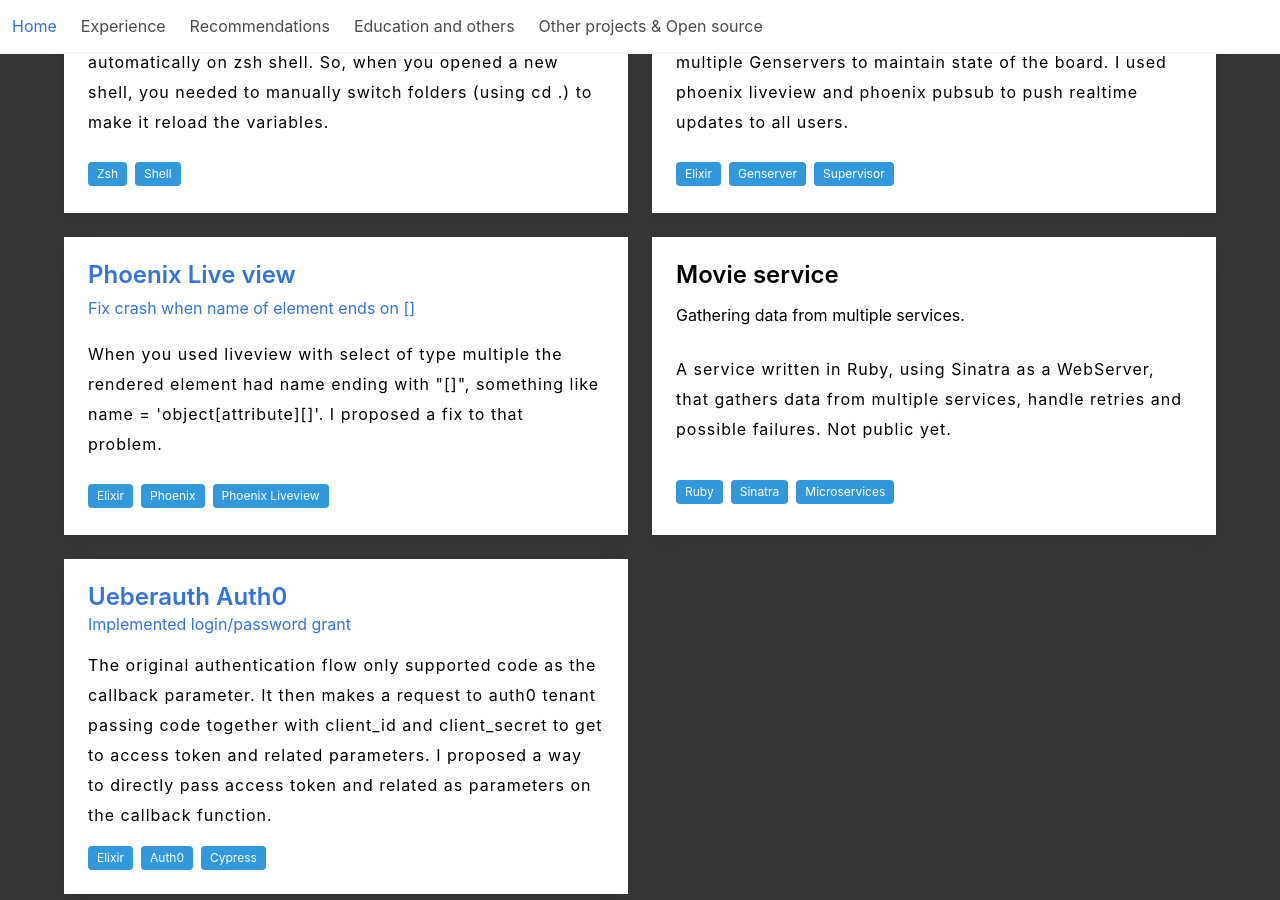
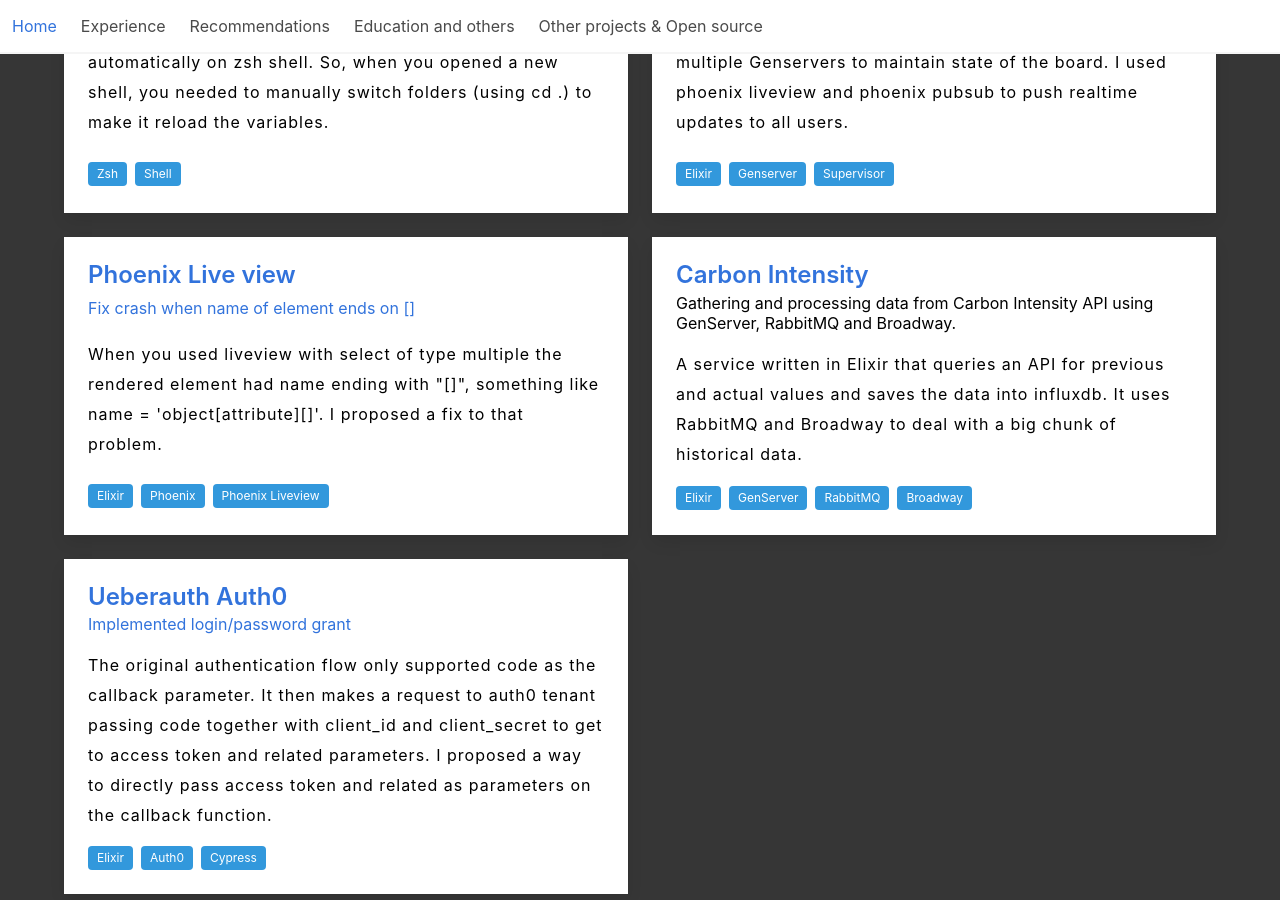
Before and after one commit to joaobalsini/joaobalsini.github.io, a Jekyll site: the page built from index.html, in a window 1280 px wide and 900 px high, scrolled down 5694 px. Built offline with Jekyll 4.4.1, drawn with Linux system fonts in a browser that asks for light colours; nearby versions of some CDN libraries.

Commit message:
Added Carbon intensity project

```diff
--- a/_includes/cv_open_source.html
+++ b/_includes/cv_open_source.html
@@ -132,16 +132,19 @@
         <div class="card card-250">
           <div class="card-content">
             <div class="content">
-              <p class="title is-4">Movie service</p>
-              <p class="subtitle is-6">Gathering data from multiple services.</p>
-              <p class="description">A service written in Ruby, using Sinatra as a WebServer, that gathers data from
-                multiple services,
-                handle retries and possible failures. Not public yet.</p>
+              <p class="title is-4"><a target="_blank" href="https://github.com/joaobalsini/carbon_intensity">Carbon
+                  Intensity</a></p>
+              <p class="subtitle is-6">Gathering and processing data from Carbon Intensity API using GenServer, RabbitMQ
+                and Broadway.</p>
+              <p class="description">A service written in Elixir that queries an API for previous and actual values and
+                saves the data into influxdb. It uses RabbitMQ and Broadway to deal with a big chunk of historical data.
+              </p>
               <br />
               <div class="tags">
-                <span class="tag is-info">Ruby</span>
-                <span class="tag is-info">Sinatra</span>
-                <span class="tag is-info">Microservices</span>
+                <span class="tag is-info">Elixir</span>
+                <span class="tag is-info">GenServer</span>
+                <span class="tag is-info">RabbitMQ</span>
+                <span class="tag is-info">Broadway</span>
               </div>
             </div>
           </div>
```
